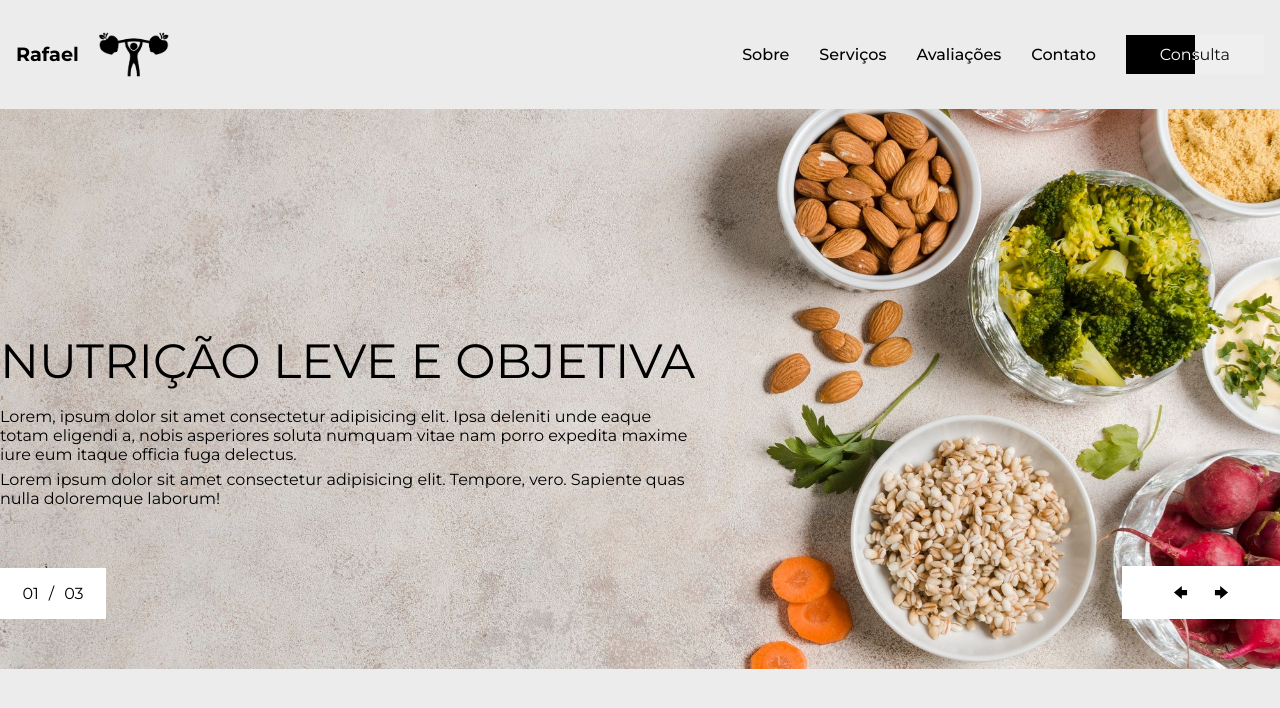
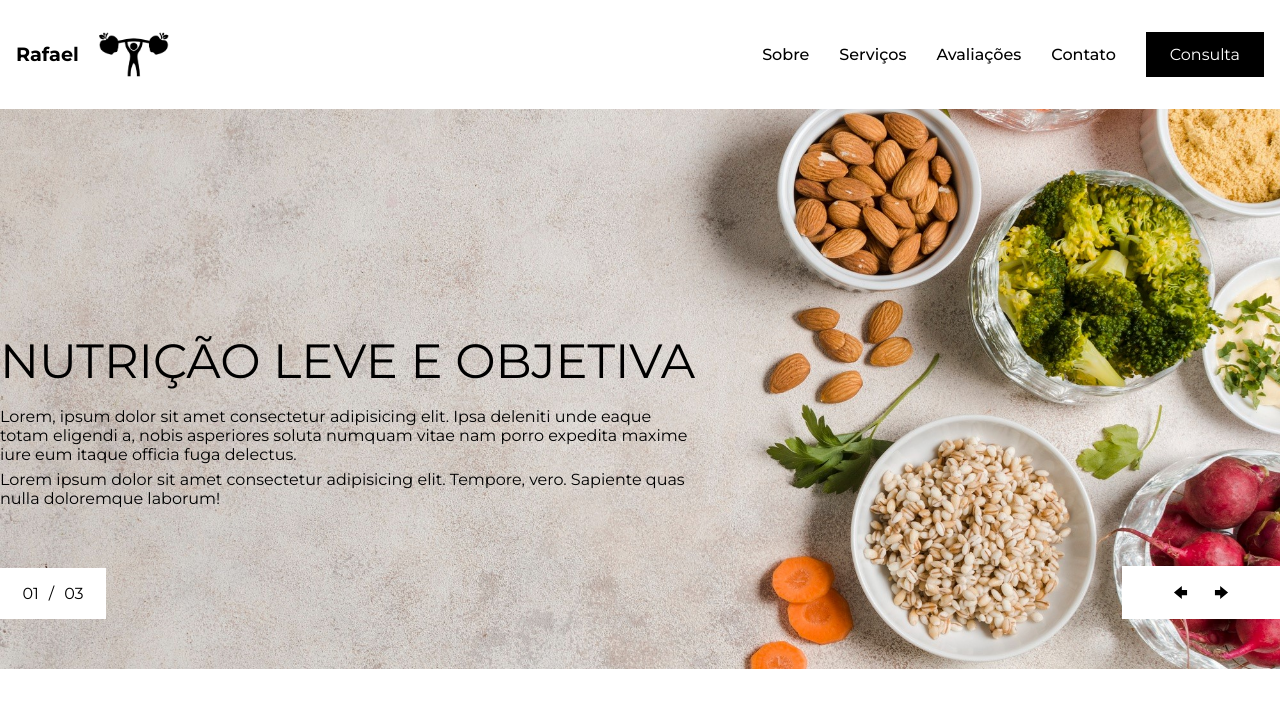
Before and after one commit to henriquepx/nutritionist_rafael, a React (Vite) app: page / in a window 1280 px wide. Shown: the top 708 px of the page. Built offline with nearby package versions, Linux system fonts and the light colour scheme.

Commit message:
feat: add animation when click in the arrow

```diff
--- a/src/sections/Header.jsx
+++ b/src/sections/Header.jsx
@@ -38,50 +38,10 @@ const NavHeader = styled.div`
         }
     }
 `
-const Button = styled.button`
-  border: none;
-  padding: 10px 34px;
-  font-size: 16px;
-  position: relative;
-  cursor: pointer;
-  &::before {
-    transition: all 0.85s cubic-bezier(0.68, -0.55, 0.265, 1.55);
-    content: '';
-    width: 50%;
-    height: 100%;
-    background: black;
-    position: absolute;
-    top: 0;
-    left: 0;
-  }
-
-  .btn-text {
-    color: white;
-    mix-blend-mode: difference;
-  }
-
-  &::after {
-    content: '»';
-    color: #000;
-    font-size: 1.7rem;
-    position: absolute;
-    opacity: 0;
-    top: 2px;
-    right: -20px;
-    transition: 0.8s;
-  }
-
-  &:hover {
-    &::after {
-        opacity: 1;
-        right: 10px;
+const AnchorToConsulta = styled.a`
+  background-color: #000000;
   color: #fff;
-    }
-    &::before {
-      background: black;
-      width: 110%;
-    }
-  }
+  padding: .8rem 1.5rem;
 `;
 
 const Header = () => {
@@ -92,16 +52,13 @@ const Header = () => {
             <TitleHeader>Rafael</TitleHeader>
             <img src="/logo.png" alt="Logo" />
           </TitleContainer>
-
           <NavHeader>
             <ul>
               <li><a href="#">Sobre</a></li>
               <li><a href="#">Serviços</a></li>
               <li><a href="#">Avaliações</a></li>
               <li><a href="#">Contato</a></li>
-                    <Button className="btn">
-                        <span className="btn-text">Consulta</span>
-                    </Button>
+              <AnchorToConsulta href="#">Consulta</AnchorToConsulta>
             </ul>
           </NavHeader>
         </HeaderSize>
--- a/src/sections/Main.jsx
+++ b/src/sections/Main.jsx
@@ -1,11 +1,13 @@
+import { useState } from 'react';
 import styled from 'styled-components';
-import { GoArrowLeft, GoArrowRight } from "react-icons/go";
+import { GoArrowLeft, GoArrowRight } from 'react-icons/go';
 
 const MainContainer = styled.main`
   position: relative;
-`
-const MainSize = styled.div`
-`
+`;
+
+const MainSize = styled.div``;
+
 const ArrowsToChange = styled.div`
   position: absolute;
   right: 0;
@@ -14,7 +16,8 @@ const ArrowsToChange = styled.div`
   padding: 1rem 3rem;
   display: flex;
   gap: 20px;
-`
+`;
+
 const PagesToChange = styled.div`
   position: absolute;
   left: 0;
@@ -23,7 +26,7 @@ const PagesToChange = styled.div`
   padding: 1rem 1.4rem;
   display: flex;
   gap: 10px;
-`
+`;
 const DivBgMain = styled.div`
   background-size: cover;
   background-repeat: no-repeat;
@@ -31,46 +34,76 @@ const DivBgMain = styled.div`
   width: 100%;
   height: 70vh;
   background-image: url('/bg.jpg');
-`
+`;
+
 const DivBgMainText = styled.div`
   max-width: 1300px;
   width: 100%;
   margin: 0 auto;
+  padding-top: 14rem;
 
-    padding-top: 14rem;
   h1 {
     font-size: 3rem;
     margin-bottom: 1rem;
   }
+
   p {
     max-width: 65ch;
     margin: 5px 0;
   }
-`
+`;
 
 const Main = () => {
+  const [currentPage, setCurrentPage] = useState(1);
+
+  const handleArrowClick = (increment) => {
+    const newPage = currentPage + increment;
+
+    if (newPage >= 1 && newPage <= 3) {
+      setCurrentPage(newPage);
+    }
+  };
+
   return (
     <MainContainer>
       <MainSize>
         <PagesToChange>
-                    <p>01</p>
+          <p>{`0${currentPage}`}</p>
           <p>/</p>
           <p>03</p>
         </PagesToChange>
         <ArrowsToChange>
-                    <GoArrowLeft size={21} color="#000000" style={{ cursor: 'pointer' }} />
-                    <GoArrowRight size={21} color="#000000" style={{ cursor: 'pointer' }} />
+          <GoArrowLeft
+            size={21}
+            color="#000000"
+            style={{ cursor: 'pointer' }}
+            onClick={() => handleArrowClick(-1)}
+          />
+          <GoArrowRight
+            size={21}
+            color="#000000"
+            style={{ cursor: 'pointer' }}
+            onClick={() => handleArrowClick(1)}
+          />
         </ArrowsToChange>
         <DivBgMain>
           <DivBgMainText>
             <h1>NUTRIÇÃO LEVE E OBJETIVA</h1>
-                        <p>Lorem, ipsum dolor sit amet consectetur adipisicing elit. Ipsa deleniti unde eaque totam eligendi a, nobis asperiores soluta numquam vitae nam porro expedita maxime iure eum itaque officia fuga delectus.</p>
-                        <p>Lorem ipsum dolor sit amet consectetur adipisicing elit. Tempore, vero. Sapiente quas nulla doloremque laborum!</p>
+            <p>
+              Lorem, ipsum dolor sit amet consectetur adipisicing elit. Ipsa
+              deleniti unde eaque totam eligendi a, nobis asperiores soluta
+              numquam vitae nam porro expedita maxime iure eum itaque officia
+              fuga delectus.
+            </p>
+            <p>
+              Lorem ipsum dolor sit amet consectetur adipisicing elit. Tempore,
+              vero. Sapiente quas nulla doloremque laborum!
+            </p>
           </DivBgMainText>
         </DivBgMain>
       </MainSize>
     </MainContainer>
-  )
-}
+  );
+};
 
-export default Main
+export default Main;
--- a/src/styles/GlobalStyles.jsx
+++ b/src/styles/GlobalStyles.jsx
@@ -30,7 +30,7 @@ const GlobalStyle = createGlobalStyle`
     }
 
     body {
-        background-color: #ECECEC;
+        background-color: #ffffff;
     }
 
 `;
```
Lines whose indentation alone changed are shown as unchanged.
